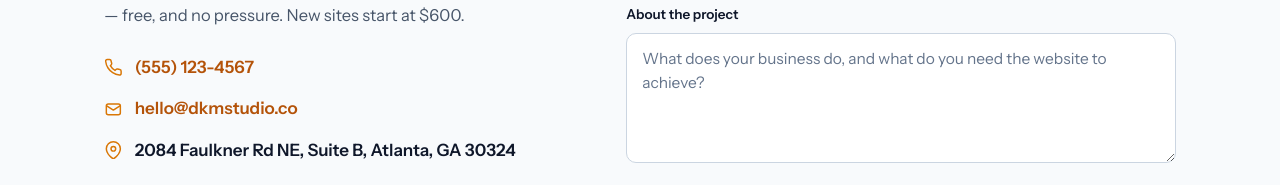
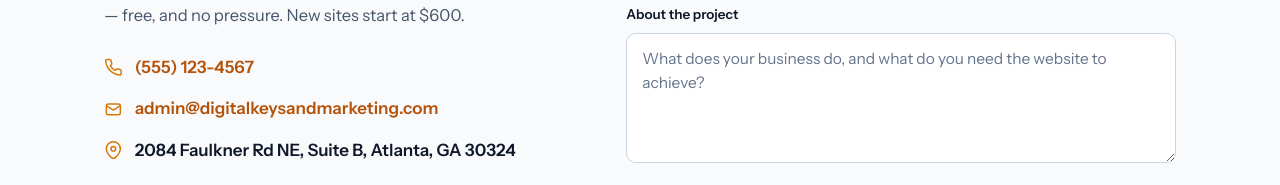
Before and after one commit to lyolayale/dkm, a Next.js app: page / in a window 1280 px wide. Shown: the part 7952-8137 px from the top of the page. Built offline with nearby package versions, Linux system fonts and the light colour scheme; no server answers.

Commit message:
Changes email

```diff
--- a/components/Contact.jsx
+++ b/components/Contact.jsx
@@ -40,10 +40,10 @@
             <li className="flex items-center gap-3 text-[17px] font-semibold">
               <Icon name="mail" className="text-accent-bright" />
               <a
-                href="mailto:hello@dkmstudio.co"
+                href="mailto:admin@digitalkeysandmarketing.com"
                 className="text-accent underline-offset-[3px] hover:underline"
               >
-                hello@dkmstudio.co
+                admin@digitalkeysandmarketing.com
               </a>
             </li>
             <li className="flex items-center gap-3 text-[17px] font-semibold">
```
